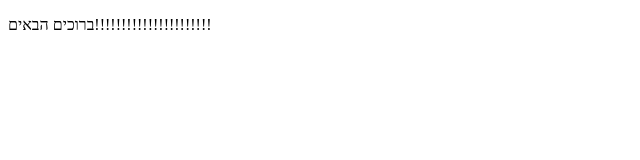
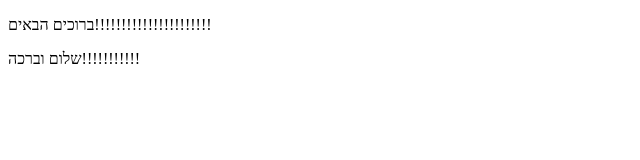
Before and after one commit to rachel480/git-third-project, a plain HTML site: page index.html in a window 1280 px wide. Shown: the whole page, without its empty margins (0-640 px from the left). Drawn offline with Linux system fonts and the light colour scheme.

Commit message:
add span for index.html

```diff
--- a/index.html
+++ b/index.html
@@ -7,5 +7,6 @@
 </head>
 <body>
     <p>ברוכים הבאים!!!!!!!!!!!!!!!!!!!!!!</p>
+    <span>שלום וברכה!!!!!!!!!!!</span>
 </body>
 </html>
```
